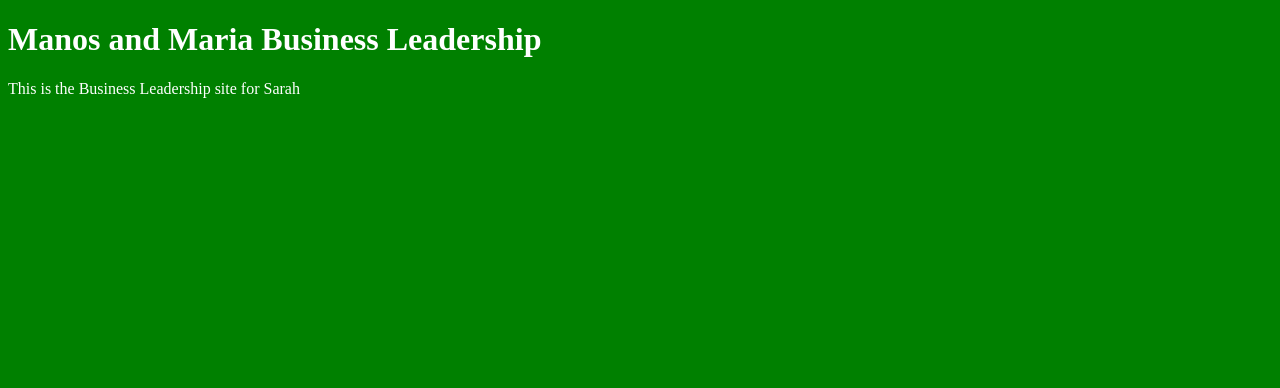
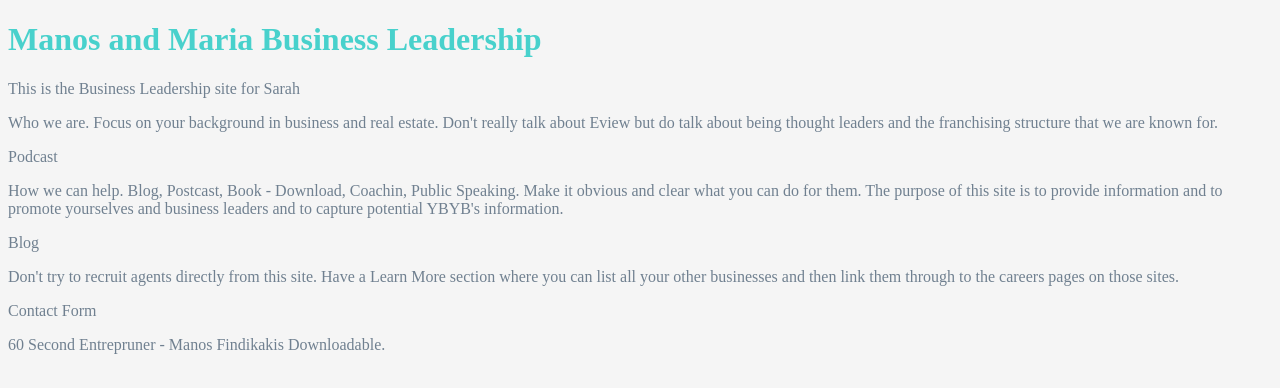
Before and after one commit to eviewgroup/eviewgroup.github.io, a plain HTML site: page unit_1/index.html in a window 1280 px wide. Drawn offline with Linux system fonts and the light colour scheme.

Commit message:
Update with more content

```diff
--- a/unit_1/css/style.css
+++ b/unit_1/css/style.css
@@ -1,7 +1,11 @@
 body {
-	background-color: green
+	background-color: #F5F5F5
 }
 
-h1, p {
-	color: white
+h1 {
+	color: 	#48D1CC
 }
+
+p {
+	color: #708090
+}
--- a/unit_1/index.html
+++ b/unit_1/index.html
@@ -8,5 +8,19 @@
 	<h1>Manos and Maria Business Leadership </h1>
 	<p>This is the Business Leadership site for Sarah</p>
 
+	<p>Who we are. Focus on your background in business and real estate. Don't really talk about Eview but do talk about being thought leaders and the franchising structure that we are known for.</p>
+
+	<p>Podcast</p>
+
+	<p>How we can help. Blog, Postcast, Book - Download, Coachin, Public Speaking. Make it obvious and clear what you can do for them. The purpose of this site is to provide information and to promote yourselves and business leaders and to capture potential YBYB's information.</p>
+
+	<p>Blog</p>
+
+	<p>Don't try to recruit agents directly from this site. Have a Learn More section where you can list all your other businesses and then link them through to the careers pages on those sites.</p>
+
+	<p>Contact Form</p>
+
+	<p>60 Second Entrepruner - Manos Findikakis Downloadable.</p>
+
 </body>
 </html>
```
